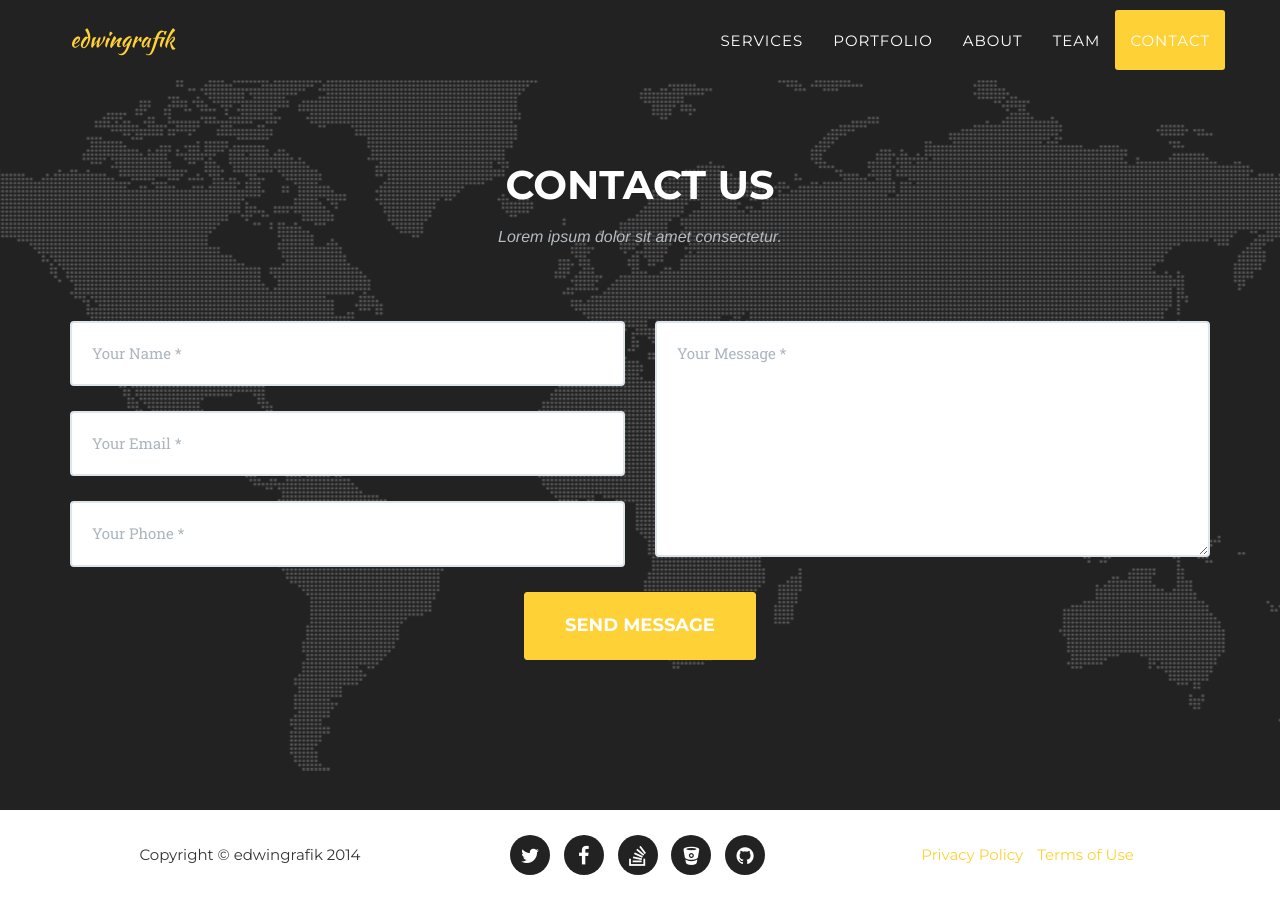
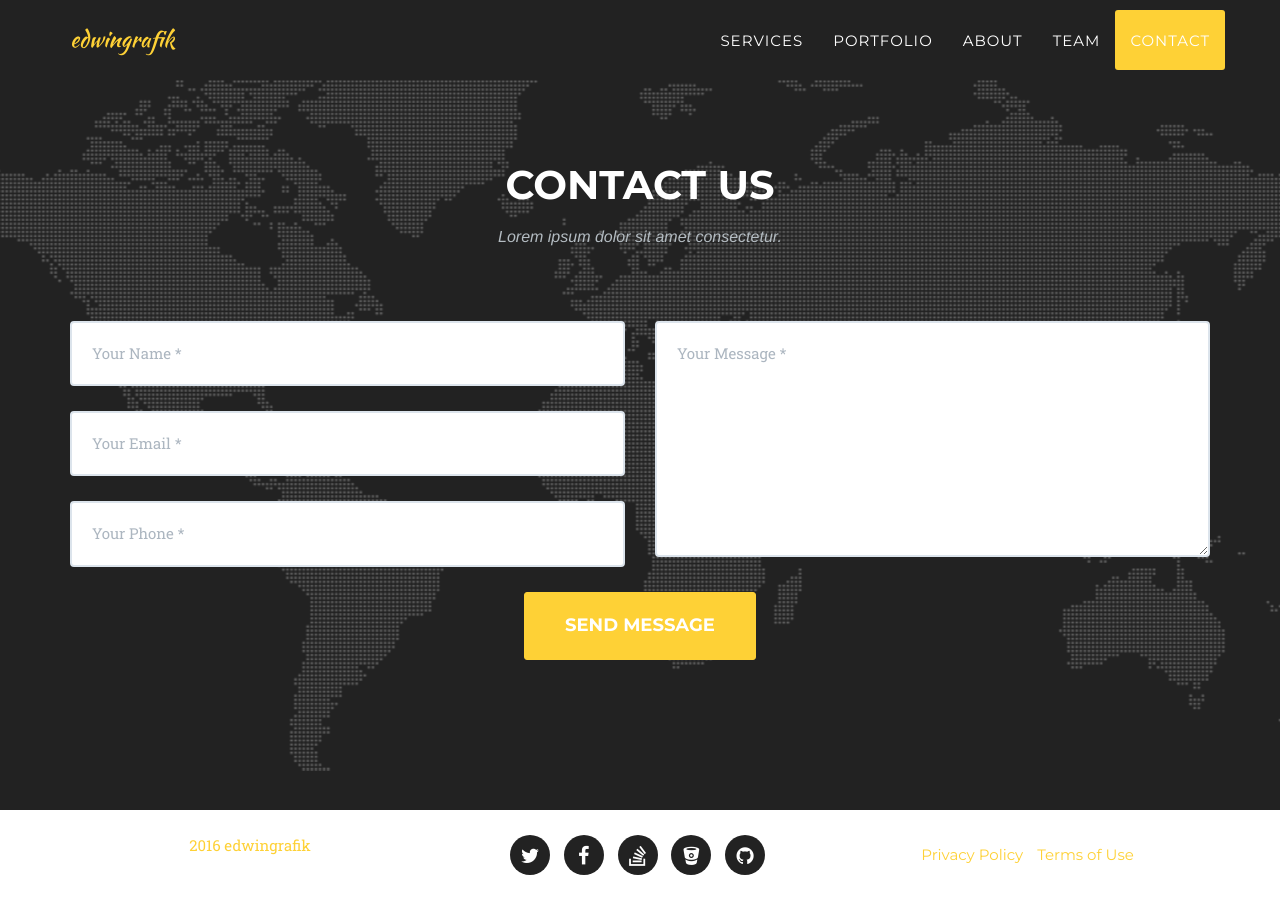
Before and after one commit to edwingrafik/edwingrafik.github.io, a Jekyll site: the page built from index.html, in a window 1280 px wide and 900 px high, scrolled down 5636 px. Built offline with Jekyll 4.4.1, drawn with Linux system fonts in a browser that asks for light colours; some web fonts are replaced.

Commit message:
Update footer.html

```diff
--- a/_includes/footer.html
+++ b/_includes/footer.html
@@ -2,7 +2,15 @@
         <div class="container">
             <div class="row">
                 <div class="col-md-4">
-                    <span class="copyright">Copyright &copy; {{ site.title }} 2014</span>
+                    <a href="http://edwingrafik.github.io/myblog/" target="_top">
+      {% assign thisyear = site.time | date: "%Y" %}
+      {% if site.first_published %}
+        {% capture diff %}{{ site.first_published | minus:thisyear }}{% endcapture %}
+        {% if diff contains '-' %}{{ site.first_published }},{% endif %}
+      {% endif %}
+      {{ thisyear }}
+      {% if site.owner %}{{ site.owner }}{% else %}{{ site.title }}{% endif %}
+    </a>
                 </div>
                 <div class="col-md-4">
                     <ul class="list-inline social-buttons">
```
